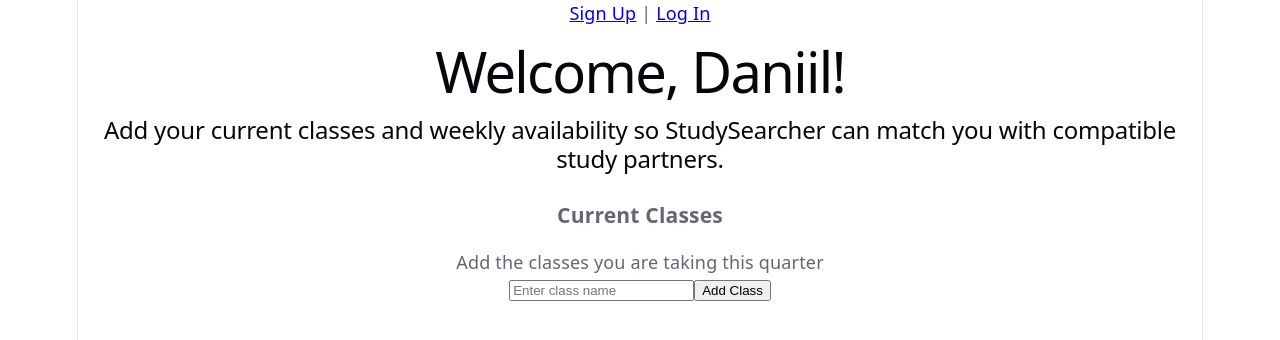
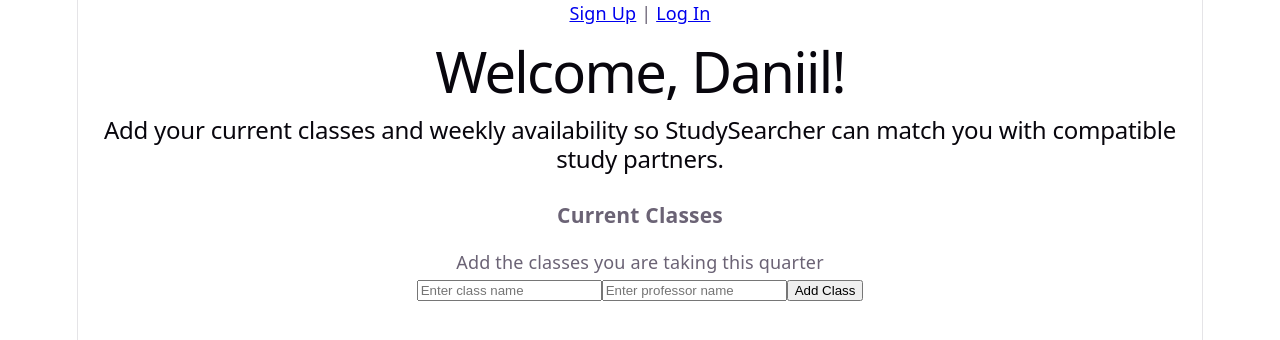
Before and after one commit to joshzaragoza/StudySearcher-, a React (Vite) app in the folder client/: page /profile in a window 1280 px wide. Shown: the top 340 px of the page. Built offline with nearby package versions, Linux system fonts and the light colour scheme.

Commit message:
Add professor input

```diff
--- a/client/src/pages/UserProfile.jsx
+++ b/client/src/pages/UserProfile.jsx
@@ -4,6 +4,7 @@
 function UserProfile() {
     const [name, setName] = useState(null);
     const [classInput, setClassInput] = useState("");
+    const [professorInput, setProfessorInput] = useState("");
     const [classes, setClasses] = useState([]);
     const [availability, setAvailability] = useState({
         monday: "",
@@ -28,8 +29,9 @@
 
     function handleAddClass() {
         if (classInput.trim() !== "") {
-            setClasses([...classes, classInput.trim()]);
+            setClasses([...classes, {name: classInput.trim(), professor: professorInput.trim() } ]);
             setClassInput("");
+            setProfessorInput("");
         }
     }
 
@@ -51,10 +53,16 @@
                     value={classInput}
                     onChange={(e) => setClassInput(e.target.value)}
                 />
+                <input
+                    type="text"
+                    placeholder="Enter professor name"
+                    value={professorInput}
+                    onChange={(e) => setProfessorInput(e.target.value)}
+                />
                 <button onClick={handleAddClass}>Add Class</button>
                 <ul>
                     {classes.map((c, i) => (
-                        <li key={i}>{c}</li>
+                        <li key={i}>{c.name} - {c.professor}</li>
                     ))}
                 </ul>
             </div>
```
